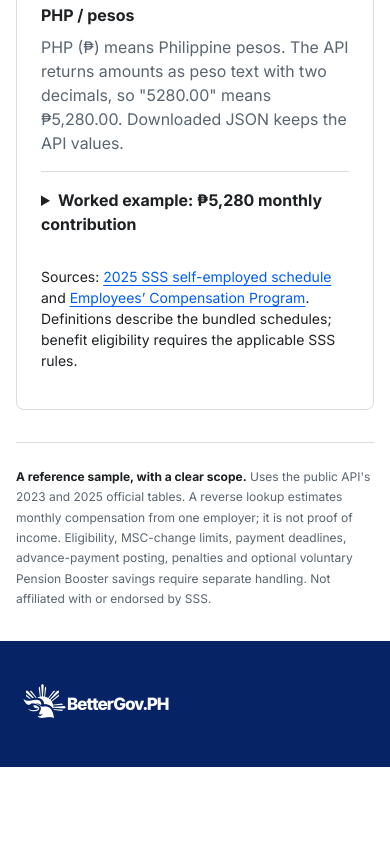
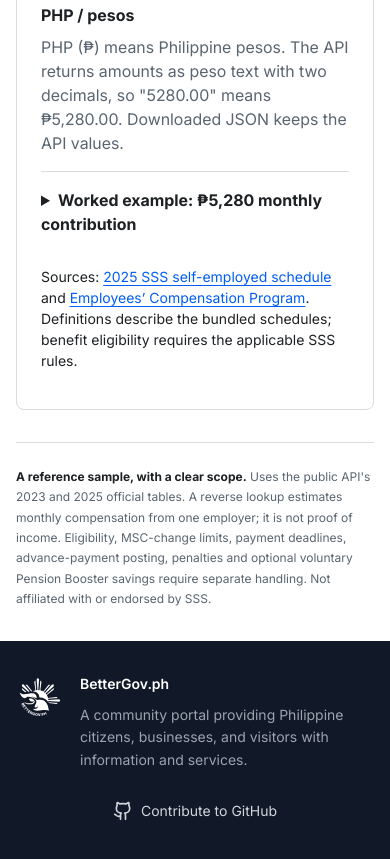
Before and after one commit to jpabellon/ph-contributions-calculator, a website: page examples/webapicalculator/index.html in a window 390 px wide. Shown: the part 5673-6532 px from the top of the page. Before the commit the page ends 6440 px from the top, so only its background shows below. Drawn offline with Linux system fonts and the light colour scheme; no server answers.

Commit message:
Match the BetterGov.ph footer used by ph-tax-directory
Replace the wordmark footer in both web examples with the icon, portal
description and a Contribute to GitHub link. Bundle the official white
icon, drop the now-unused white wordmark, and update provenance and
notices.

Co-Authored-By: Claude Opus 5.5 <noreply@anthropic.com>

```diff
--- a/examples/webapicalculator/assets/provenance.json
+++ b/examples/webapicalculator/assets/provenance.json
@@ -9,9 +9,9 @@
       "sha256": "06b8d63e84d04071f470cfad9ea9f0763cd7d67be19084ac5f3f254527838c35"
     },
     {
-      "path": "assets/bettergov-horizontal-white.webp",
-      "sourceUrl": "https://assets.bettergov.ph/logos/webp/horizontal-white.webp",
-      "sha256": "8aa97ea8d887f99e9fd96c29523f8c3fb127540ccdc39a07670b116b2266041e"
+      "path": "assets/bettergov-icon-white.svg",
+      "sourceUrl": "https://assets.bettergov.ph/logos/svg/icon-white.svg",
+      "sha256": "c56de865817f5430cbc74f695a5caf7295f4bcb0f745d31322823e543a289d6e"
     },
     {
       "path": "assets/fonts/InterVariable.woff2",
--- a/examples/webapicalculator/index.html
+++ b/examples/webapicalculator/index.html
@@ -127,7 +127,11 @@
     <aside class="scope-note"><strong>A reference sample, with a clear scope.</strong> Uses the public API's 2023 and 2025 official tables. A reverse lookup estimates monthly compensation from one employer; it is not proof of income. Eligibility, MSC-change limits, payment deadlines, advance-payment posting, penalties and optional voluntary Pension Booster savings require separate handling. Not affiliated with or endorsed by SSS.</aside>
   </main>
   <footer class="site-footer"><div class="wrap footer-inner">
-    <div class="footer-brand"><a href="https://bettergov.ph" target="_blank" rel="noopener noreferrer" aria-label="Visit BetterGov.ph"><img class="brand-logo" src="assets/bettergov-horizontal-white.webp" width="1280" height="320" alt="BetterGov.ph"></a></div>
+    <div class="footer-about">
+      <a class="footer-icon" href="https://bettergov.ph" target="_blank" rel="noopener noreferrer"><img src="assets/bettergov-icon-white.svg" width="48" height="48" alt="BetterGov.ph"></a>
+      <div><p class="footer-title">BetterGov.ph</p><p class="footer-copy">A community portal providing Philippine citizens, businesses, and visitors with information and services.</p></div>
+    </div>
+    <a class="footer-contribute" href="https://github.com/jpabellon/ph-contributions-calculator" target="_blank" rel="noopener noreferrer"><svg aria-hidden="true" width="20" height="20" viewBox="0 0 24 24" fill="none" stroke="currentColor" stroke-width="2" stroke-linecap="round" stroke-linejoin="round"><path d="M15 22v-4a4.8 4.8 0 0 0-1-3.5c3 0 6-2 6-5.5.08-1.25-.27-2.48-1-3.5.28-1.15.28-2.35 0-3.5 0 0-1 0-3 1.5-2.64-.5-5.36-.5-8 0C6 2 5 2 5 2c-.3 1.15-.3 2.35 0 3.5A5.403 5.403 0 0 0 4 9c0 3.5 3 5.5 6 5.5-.39.49-.68 1.05-.85 1.65-.17.6-.22 1.23-.15 1.85v4"/><path d="M9 18c-4.51 2-5-2-7-2"/></svg><span>Contribute to GitHub</span></a>
   </div></footer>
   <noscript><p class="noscript">Please enable JavaScript to use this calculator. It also needs an internet connection to reach the API.</p></noscript>
 </body>
--- a/examples/webapicalculator/styles.css
+++ b/examples/webapicalculator/styles.css
@@ -117,9 +117,15 @@ tfoot th, tfoot td { font-weight: 700; border-bottom: 0; background: var(--color
 .guide-grid p { font-size: 14px; line-height: 1.6; color: var(--color-kapwa-text-support); margin: 0; }
 .scope-note { border-top: 1px solid var(--color-kapwa-border-weak); font-size: 12px; line-height: 1.7; color: var(--color-kapwa-text-support); padding-block: var(--spacing-kapwa-lg) var(--spacing-kapwa-xl); }
 .scope-note strong { color: var(--color-kapwa-text-strong); }
-.site-footer { background: var(--color-kapwa-brand-950); color: var(--color-kapwa-neutral-50); }
-.footer-inner { padding-block: var(--spacing-kapwa-xl); display: flex; justify-content: space-between; gap: var(--spacing-kapwa-xl); }
-.footer-brand a { display: inline-block; padding-block: var(--spacing-kapwa-xs); }
+.site-footer { background: #111827; color: #d1d5db; font-size: 14px; line-height: 1.6; }
+.footer-inner { padding-block: var(--spacing-kapwa-xl); display: flex; justify-content: space-between; align-items: center; gap: var(--spacing-kapwa-xl); }
+.footer-about { display: flex; gap: var(--spacing-kapwa-md); max-width: 640px; }
+.footer-icon { flex-shrink: 0; }
+.footer-icon img { display: block; width: 48px; height: 48px; }
+.footer-title { margin: 0 0 var(--spacing-kapwa-xs); font-weight: 600; color: #fff; }
+.footer-copy { margin: 0; color: #9ca3af; }
+.footer-contribute { display: inline-flex; align-items: center; gap: var(--spacing-kapwa-xs); min-height: 48px; color: #d1d5db; text-decoration: none; white-space: nowrap; }
+.footer-contribute:hover { color: #fff; }
 .sr-only { position: absolute; width: 1px; height: 1px; padding: 0; margin: -1px; overflow: hidden; clip: rect(0,0,0,0); white-space: nowrap; border: 0; }
 .skip-link { position: fixed; left: 8px; top: 8px; z-index: 10; padding: 12px; background: var(--color-kapwa-bg-surface); color: var(--color-kapwa-text-brand); border: 2px solid var(--color-kapwa-border-focus); width: 1px; height: 1px; overflow: hidden; clip-path: inset(50%); white-space: nowrap; }
 .skip-link:focus { width: auto; height: auto; overflow: visible; clip-path: none; }
@@ -156,7 +162,8 @@ tfoot th, tfoot td { font-weight: 700; border-bottom: 0; background: var(--color
   .breakdown-heading { align-items: start; }
   .currency-label { display: none; }
   .salary-credit div { font-size: 12px; }
-  .footer-inner { flex-direction: column; gap: var(--spacing-kapwa-lg); }
+  .footer-inner { flex-direction: column; align-items: stretch; gap: var(--spacing-kapwa-md); }
+  .footer-contribute { align-self: center; }
   table { font-size: 12px; }
   th, td { padding-inline: 7px; }
 }
--- a/examples/webcalculator/assets/provenance.json
+++ b/examples/webcalculator/assets/provenance.json
@@ -9,9 +9,9 @@
       "sha256": "06b8d63e84d04071f470cfad9ea9f0763cd7d67be19084ac5f3f254527838c35"
     },
     {
-      "path": "assets/bettergov-horizontal-white.webp",
-      "sourceUrl": "https://assets.bettergov.ph/logos/webp/horizontal-white.webp",
-      "sha256": "8aa97ea8d887f99e9fd96c29523f8c3fb127540ccdc39a07670b116b2266041e"
+      "path": "assets/bettergov-icon-white.svg",
+      "sourceUrl": "https://assets.bettergov.ph/logos/svg/icon-white.svg",
+      "sha256": "c56de865817f5430cbc74f695a5caf7295f4bcb0f745d31322823e543a289d6e"
     },
     {
       "path": "assets/fonts/InterVariable.woff2",
--- a/examples/webcalculator/styles.css
+++ b/examples/webcalculator/styles.css
@@ -117,9 +117,15 @@ tfoot th, tfoot td { font-weight: 700; border-bottom: 0; background: var(--color
 .guide-grid p { font-size: 14px; line-height: 1.6; color: var(--color-kapwa-text-support); margin: 0; }
 .scope-note { border-top: 1px solid var(--color-kapwa-border-weak); font-size: 12px; line-height: 1.7; color: var(--color-kapwa-text-support); padding-block: var(--spacing-kapwa-lg) var(--spacing-kapwa-xl); }
 .scope-note strong { color: var(--color-kapwa-text-strong); }
-.site-footer { background: var(--color-kapwa-brand-950); color: var(--color-kapwa-neutral-50); }
-.footer-inner { padding-block: var(--spacing-kapwa-xl); display: flex; justify-content: space-between; gap: var(--spacing-kapwa-xl); }
-.footer-brand a { display: inline-block; padding-block: var(--spacing-kapwa-xs); }
+.site-footer { background: #111827; color: #d1d5db; font-size: 14px; line-height: 1.6; }
+.footer-inner { padding-block: var(--spacing-kapwa-xl); display: flex; justify-content: space-between; align-items: center; gap: var(--spacing-kapwa-xl); }
+.footer-about { display: flex; gap: var(--spacing-kapwa-md); max-width: 640px; }
+.footer-icon { flex-shrink: 0; }
+.footer-icon img { display: block; width: 48px; height: 48px; }
+.footer-title { margin: 0 0 var(--spacing-kapwa-xs); font-weight: 600; color: #fff; }
+.footer-copy { margin: 0; color: #9ca3af; }
+.footer-contribute { display: inline-flex; align-items: center; gap: var(--spacing-kapwa-xs); min-height: 48px; color: #d1d5db; text-decoration: none; white-space: nowrap; }
+.footer-contribute:hover { color: #fff; }
 .sr-only { position: absolute; width: 1px; height: 1px; padding: 0; margin: -1px; overflow: hidden; clip: rect(0,0,0,0); white-space: nowrap; border: 0; }
 .skip-link { position: fixed; left: 8px; top: 8px; z-index: 10; padding: 12px; background: var(--color-kapwa-bg-surface); color: var(--color-kapwa-text-brand); border: 2px solid var(--color-kapwa-border-focus); width: 1px; height: 1px; overflow: hidden; clip-path: inset(50%); white-space: nowrap; }
 .skip-link:focus { width: auto; height: auto; overflow: visible; clip-path: none; }
@@ -156,7 +162,8 @@ tfoot th, tfoot td { font-weight: 700; border-bottom: 0; background: var(--color
   .breakdown-heading { align-items: start; }
   .currency-label { display: none; }
   .salary-credit div { font-size: 12px; }
-  .footer-inner { flex-direction: column; gap: var(--spacing-kapwa-lg); }
+  .footer-inner { flex-direction: column; align-items: stretch; gap: var(--spacing-kapwa-md); }
+  .footer-contribute { align-self: center; }
   table { font-size: 12px; }
   th, td { padding-inline: 7px; }
 }
```
Also changed, not shown: examples/webapicalculator/THIRD-PARTY-NOTICES.md (+7 -2 lines), examples/webcalculator/THIRD-PARTY-NOTICES.md (+7 -2 lines), examples/webcalculator/index.html (+5 -2 lines), examples/webapicalculator/assets/bettergov-horizontal-white.webp (deleted), examples/webapicalculator/assets/bettergov-icon-white.svg (added), examples/webcalculator/assets/bettergov-horizontal-white.webp (deleted), examples/webcalculator/assets/bettergov-icon-white.svg (added).
